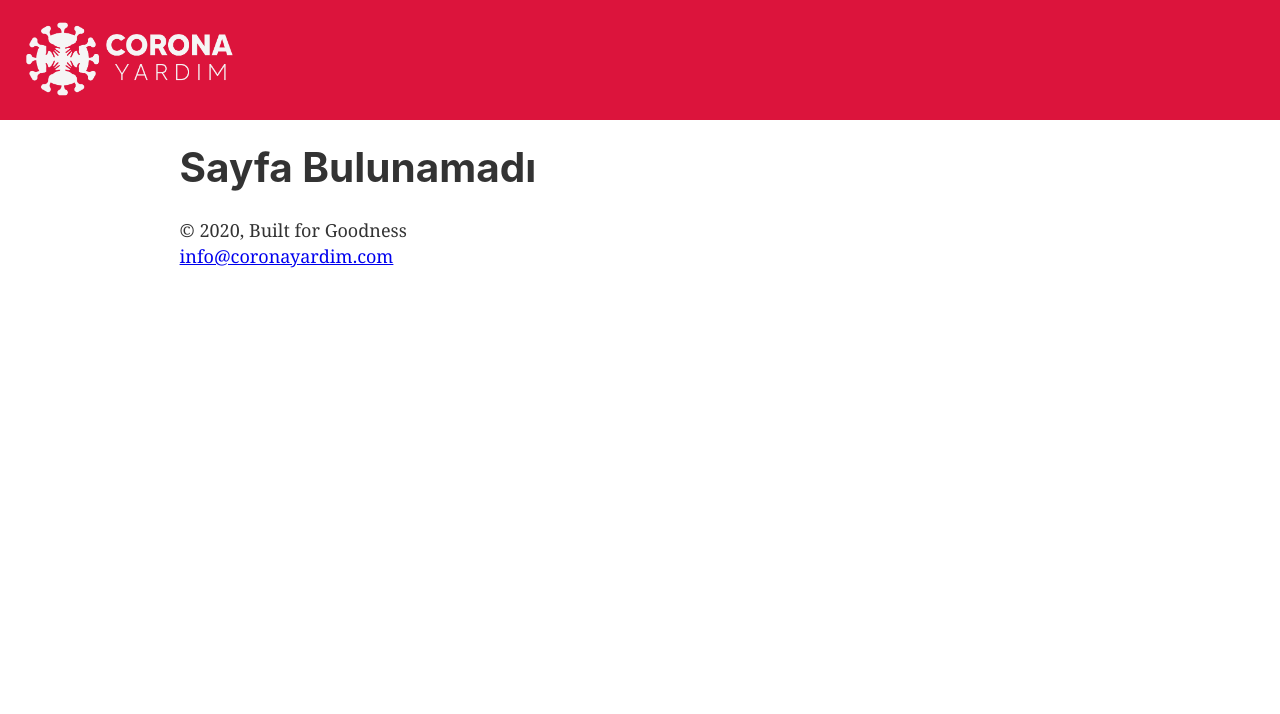
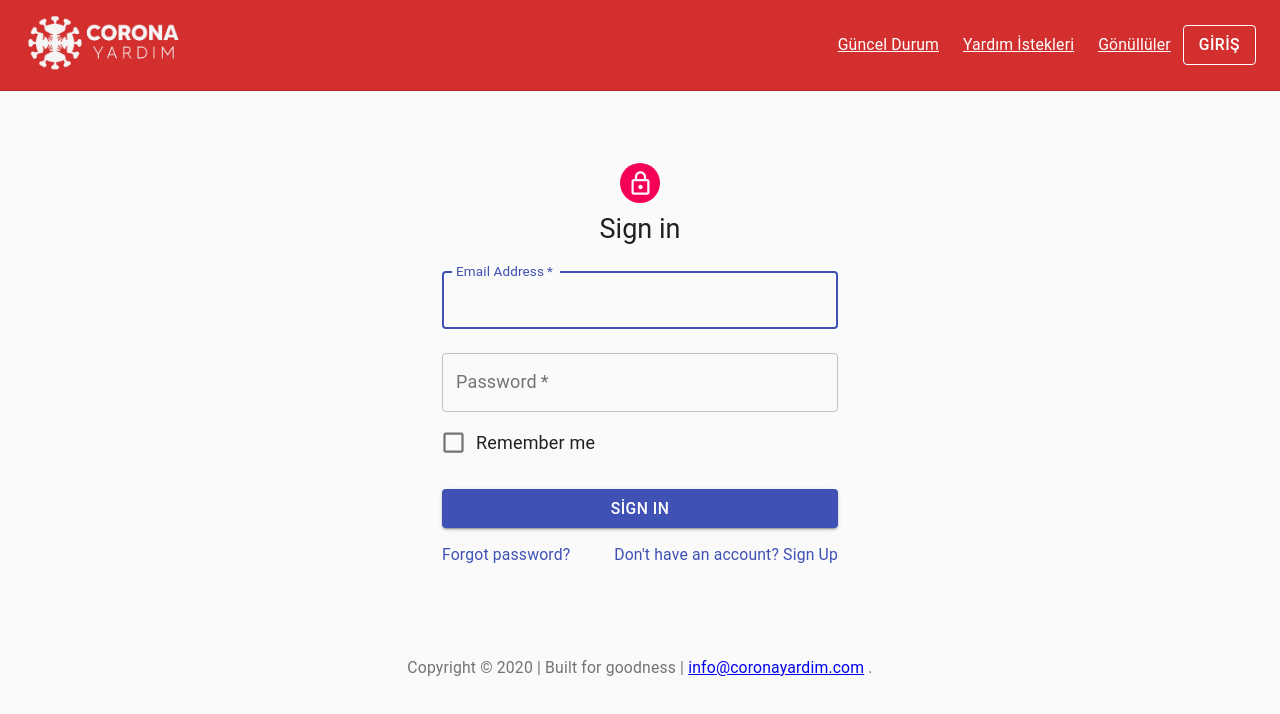
Before and after one commit to eggei/corona-yardim, a Gatsby site: page /signin in a window 1280 px wide. Before the commit this address had no page. Built offline with nearby package versions, Linux system fonts and the light colour scheme; Gatsby itself is replaced by a stand-in of ours.

Commit message:
add signup, signin and new app bar

```diff
--- a/package.json
+++ b/package.json
@@ -6,6 +6,7 @@
   "author": "M. Ege Ercan <macitegeercan@gmail.com>",
   "dependencies": {
     "@material-ui/core": "^4.9.5",
+    "@material-ui/icons": "^4.9.1",
     "gatsby": "^2.19.45",
     "gatsby-image": "^2.2.44",
     "gatsby-plugin-google-analytics": "^2.2.0",
--- a/src/components/header.js
+++ b/src/components/header.js
@@ -2,35 +2,96 @@ import { Link } from "gatsby"
 import PropTypes from "prop-types"
 import React from "react"
 import Logo from "./logo"
+import Navigation from "../pages/navigation"
+import { AppBar, Toolbar, Typography, Button, makeStyles } from "@material-ui/core"
+// import { Link } from "gatsby"
+import red from '@material-ui/core/colors/red';
 
-const Header = ({ siteTitle }) => (
-  <header
-    style={{
-      background: `crimson`,
-      marginBottom: `1.45rem`,
-      height: 120,
-    }}
-  >
-    <div
-      style={{
-        margin: `0 auto`,
-        padding: `0rem 1.0875rem`,
-      }}
+const useStyles = makeStyles(theme => ({
+  "@global": {
+    ul: {
+      margin: 0,
+      padding: 0,
+      listStyle: "none",
+    },
+  },
+  appBar: {
+    backgroundColor: red[700],
+    borderBottom: `1px solid ${theme.palette.divider}`,
+  },
+  toolbar: {
+    flexWrap: "wrap",
+  },
+  toolbarTitle: {
+    flexGrow: 1,
+  },
+  link: {
+    color: 'white',
+    margin: theme.spacing(1, 1.5),
+  },
+  btn: {
+    color: 'white',
+    borderColor: 'white',
+  }
+}))
+
+
+
+const Header = ({ siteTitle }) => {
+  const classes = useStyles()
+  return (
+    <AppBar
+      position="static"
+      color="default"
+      elevation={0}
+      className={classes.appBar}
     >
-      <h1 style={{ margin: 0 }}>
-        <Link
-          to="/"
-          style={{
-            color: `white`,
-            textDecoration: `none`,
-          }}
+      <Toolbar className={classes.toolbar}>
+        <Typography
+          variant="h6"
+          color="inherit"
+          noWrap
+          className={classes.toolbarTitle}
         >
           <Logo />
-        </Link>
-      </h1>
-    </div>
-  </header>
-)
+        </Typography>
+        <nav>
+          <Link
+            variant="button"
+            color="textPrimary"
+            href="/"
+            className={classes.link}
+          >
+            Güncel Durum
+          </Link>
+          <Link
+            variant="button"
+            color="textPrimary"
+            href="#"
+            className={classes.link}
+          >
+            Yardım İstekleri
+          </Link>
+          <Link
+            variant="button"
+            color="textPrimary"
+            href="#"
+            className={classes.link}
+          >
+            Gönüllüler
+          </Link>
+        </nav>
+        <Button
+          href="/signin"
+          variant="outlined"
+          className={classes.btn}
+        >
+          Giriş
+        </Button>
+      </Toolbar>
+    </AppBar>
+  )
+}
 
 Header.propTypes = {
   siteTitle: PropTypes.string,
--- a/src/components/layout.js
+++ b/src/components/layout.js
@@ -7,10 +7,25 @@
 
 import React from "react"
 import PropTypes from "prop-types"
-import { useStaticQuery, graphql } from "gatsby"
+import { useStaticQuery, graphql, Link } from "gatsby"
 
 import Header from "./header"
 import "./layout.css"
+import { Typography } from "@material-ui/core"
+
+function Copyright() {
+  return (
+    <Typography variant="body2" color="textSecondary" align="center">
+      {"Copyright © "}
+      {new Date().getFullYear()}
+      {" | "}Built for goodness{" | "}
+      <Link color="inherit" href="mailto:info@coronayardim.com" target="_top">
+        info@coronayardim.com
+      </Link>{" "}
+      {"."}
+    </Typography>
+  )
+}
 
 const Layout = ({ children }) => {
   const data = useStaticQuery(graphql`
@@ -35,8 +50,7 @@ const Layout = ({ children }) => {
       >
         <main>{children}</main>
         <footer>
-          © {new Date().getFullYear()}, Built for Goodness
-          <a style={{ display: 'block'}} href="mailto:info@coronayardim.com" target="_top">info@coronayardim.com</a>
+         <Copyright />
         </footer>
       </div>
     </>
--- a/src/components/logo.js
+++ b/src/components/logo.js
@@ -18,7 +18,7 @@ const Logo = () => {
     query {
       logoImage: file(relativePath: { eq: "cy-logo.png" }) {
         childImageSharp {
-          fixed(width: 220, height: 110) {
+          fixed(width: 160, height: 80) {
             ...GatsbyImageSharpFixed
           }
         }
--- a/src/pages/index.js
+++ b/src/pages/index.js
@@ -15,17 +15,7 @@ const IndexPage = ({ history }) => (
     {/* <Button variant="contained" color="primary">
       Primary
     </Button> */}
-    <div className="navbar" style={{ display: "flex" }}>
-      <Link to="" className="nav" disabled>
-        Güncel Durum
-      </Link>
-      <Link to="/" className="nav" disabled>
-        Yardım İstekleri
-      </Link>
-      <Link to="/" className="nav" disabled>
-        Gönüllüler
-      </Link>
-    </div>
+
     <h3>Merhaba,</h3>
     <h4>bu site henüz yapım aşamasındadır ve</h4>
     <p>
--- /dev/null
+++ b/src/pages/navigation.jsx
@@ -0,0 +1,28 @@
+import React from 'react'
+import PropTypes from 'prop-types'
+import { Link } from 'gatsby'
+
+const Navigation = props => {
+    return (
+      <div className="navbar" style={{ display: "flex" }}>
+        <Link to="" className="nav" disabled>
+          Güncel Durum
+        </Link>
+        <Link to="/" className="nav" disabled>
+          Yardım İstekleri
+        </Link>
+        <Link to="/" className="nav" disabled>
+          Gönüllüler
+        </Link>
+        <Link to="/signin" className="nav" disabled>
+          Giriş
+        </Link>
+      </div>
+    )
+}
+
+Navigation.propTypes = {
+
+}
+
+export default Navigation
--- /dev/null
+++ b/src/pages/signin.jsx
@@ -0,0 +1,114 @@
+import React from "react"
+import PropTypes from "prop-types"
+import Layout from "../components/layout"
+import SEO from "../components/seo"
+import { CovidStatus } from "../components/covid-status"
+import Avatar from "@material-ui/core/Avatar"
+import Button from "@material-ui/core/Button"
+import CssBaseline from "@material-ui/core/CssBaseline"
+import TextField from "@material-ui/core/TextField"
+import FormControlLabel from "@material-ui/core/FormControlLabel"
+import Checkbox from "@material-ui/core/Checkbox"
+import Link from "@material-ui/core/Link"
+import Grid from "@material-ui/core/Grid"
+import Box from "@material-ui/core/Box"
+import LockOutlinedIcon from "@material-ui/icons/LockOutlined"
+import Typography from "@material-ui/core/Typography"
+import { makeStyles } from "@material-ui/core/styles"
+import Container from "@material-ui/core/Container"
+
+const useStyles = makeStyles(theme => ({
+  paper: {
+    marginTop: theme.spacing(8),
+    display: "flex",
+    flexDirection: "column",
+    alignItems: "center",
+  },
+  avatar: {
+    margin: theme.spacing(1),
+    backgroundColor: theme.palette.secondary.main,
+  },
+  form: {
+    width: "100%", // Fix IE 11 issue.
+    marginTop: theme.spacing(1),
+  },
+  submit: {
+    margin: theme.spacing(3, 0, 2),
+  },
+}))
+
+const SignIn = props => {
+  const classes = useStyles()
+  return (
+    <Layout>
+      <SEO title="Giriş" />
+
+      <Container component="main" maxWidth="xs">
+        <CssBaseline />
+        <div className={classes.paper}>
+          <Avatar className={classes.avatar}>
+            <LockOutlinedIcon />
+          </Avatar>
+          <Typography component="h1" variant="h5">
+            Sign in
+          </Typography>
+          <form className={classes.form} target="/register" noValidate>
+            <TextField
+              variant="outlined"
+              margin="normal"
+              required
+              fullWidth
+              id="email"
+              label="Email Address"
+              name="email"
+              autoComplete="email"
+              autoFocus
+            />
+            <TextField
+              variant="outlined"
+              margin="normal"
+              required
+              fullWidth
+              name="password"
+              label="Password"
+              type="password"
+              id="password"
+              autoComplete="current-password"
+            />
+            <FormControlLabel
+              control={<Checkbox value="remember" color="primary" />}
+              label="Remember me"
+            />
+            <Button
+              type="submit"
+              fullWidth
+              variant="contained"
+              color="primary"
+              className={classes.submit}
+            >
+              Sign In
+            </Button>
+            <Grid container>
+              <Grid item xs>
+                <Link href="#" variant="body2">
+                  Forgot password?
+                </Link>
+              </Grid>
+              <Grid item>
+                <Link href="/signup" variant="body2">
+                  {"Don't have an account? Sign Up"}
+                </Link>
+              </Grid>
+            </Grid>
+          </form>
+        </div>
+        <Box mt={8}>
+        </Box>
+      </Container>
+    </Layout>
+  )
+}
+
+SignIn.propTypes = {}
+
+export default SignIn
```
Also changed, not shown: src/pages/signup.jsx (added, +133 -0 lines), 1 other file.
